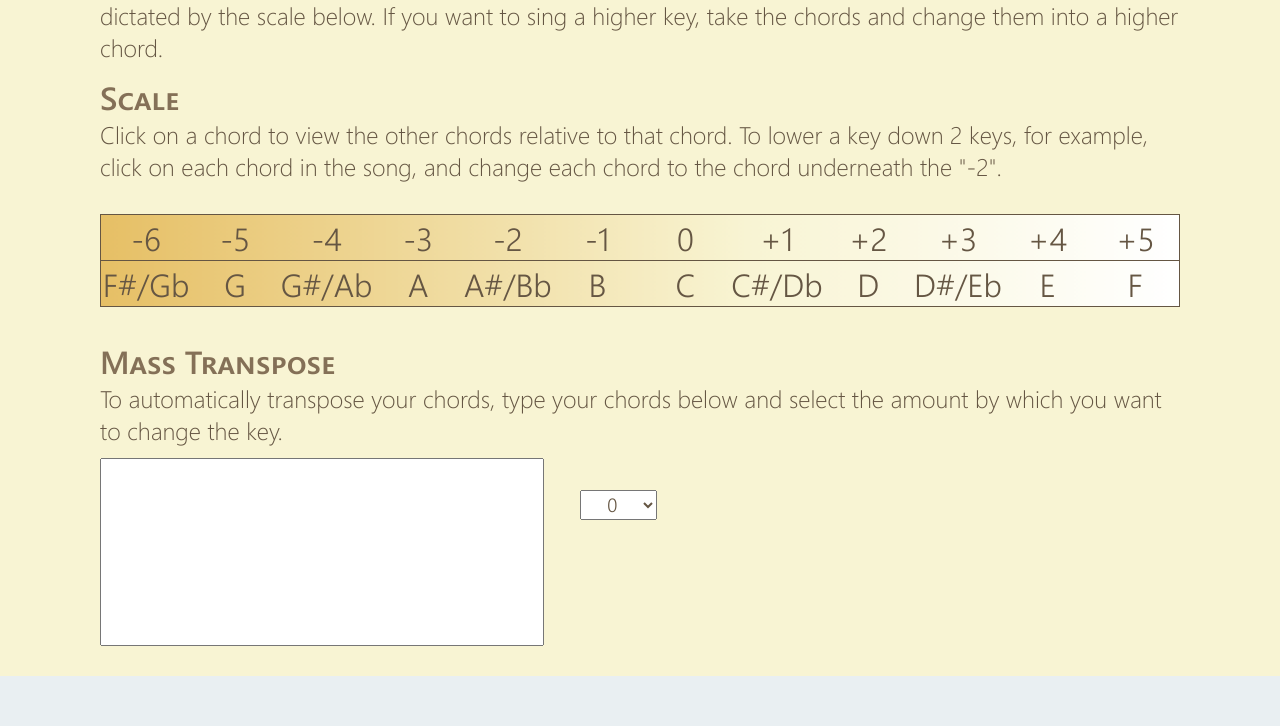
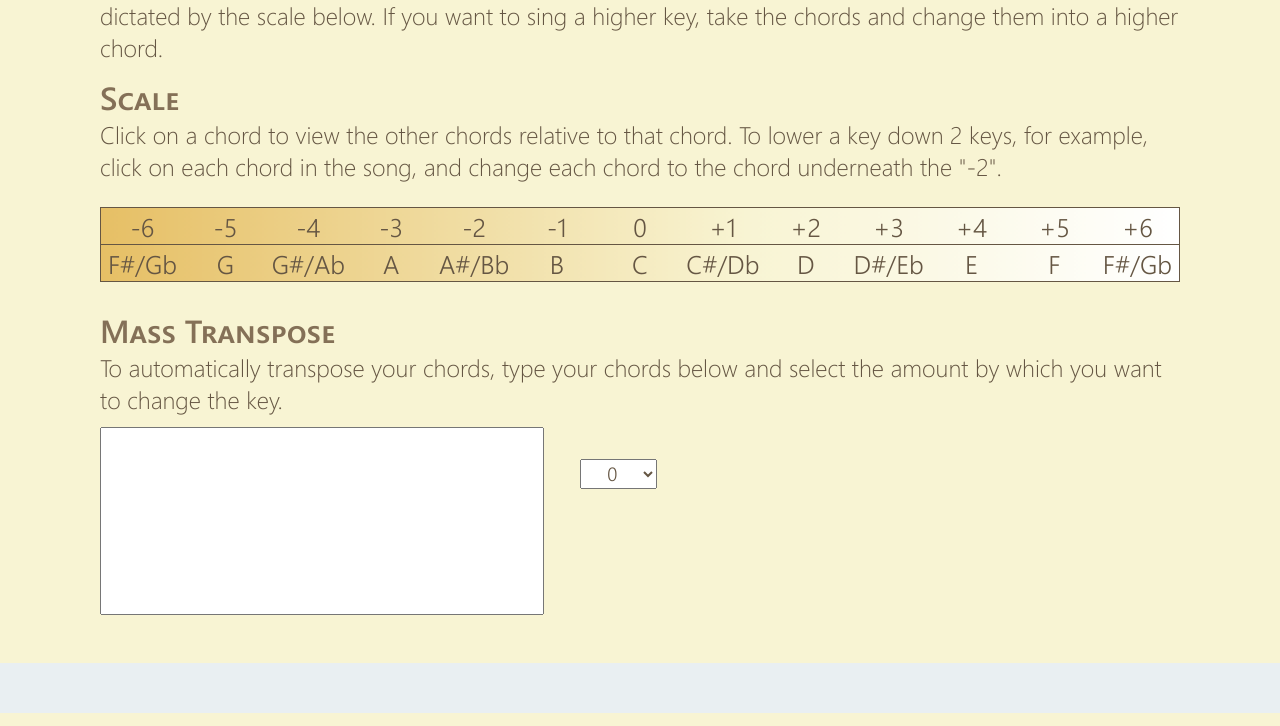
Before and after one commit to brandonchinn178/worshipmate-legacy, a Django app: page /transpose/ in a window 1280 px wide. Shown: the part 423-1149 px from the top of the page. Run offline with Django 3.2, Linux system fonts and the light colour scheme; style sheets or scripts are compiled from the project's sources; parts of the project's set-up code (start-up, migrations or seed data) failed here and were passed over; some web fonts are replaced.

Commit message:
Chord chart with +6

```diff
--- a/wsgi/site/static/scripts/transpose.js
+++ b/wsgi/site/static/scripts/transpose.js
@@ -1,44 +1,55 @@
 Number.prototype.mod = function(n) {
     return ((this % n) + n) % n;
 };
+const chords = ['F#/Gb', 'G', 'G#/Ab', 'A', 'A#/Bb', 'B', 'C', 'C#/Db', 'D', 'D#/Eb', 'E', 'F'];
+var middle = 6;
 
 $(document).ready(function() {
     setScale();
-    shiftChords(0);
     setupTranspose();
 });
 
 function setScale() {
-    var scaleRow = document.getElementById("scale");
-    for (i = -6; i < 6; i++) {
-        var scaleNode = document.createElement("td");
-        scaleNode.innerHTML = (i > 0 ? "+" : "") + i;
-        scaleRow.appendChild(scaleNode);
+    var scale = $("#scale");
+    for (i = -6; i <= 6; i++) {
+        // add a + sign to positive numbers
+        var num = (i > 0 ? "+" : "") + i;
+        scale.append("<td>" + num + "</td>");
     }
-}
 
-function shiftChords(base) {
-    const chords = ['C', 'C#/Db', 'D', 'D#/Eb', 'E', 'F', 'F#/Gb', 'G', 'G#/Ab', 'A', 'A#/Bb', 'B'];
-    var chordRow = document.getElementById("chords");
-    var start = (base + 6) % chords.length;
-    var val = start;
+    function setClick() {
+        var index = chords.indexOf(this.textContent);
+        var diff = index - middle;
+        shiftChords(diff);
+    }
 
-    $.fn.setClick = function(base) {
-        this.click(function() {
-            $("#chords").empty();
-            shiftChords(base);
-        });
-        return this;
-    };
+    var chordRow = $("#chords");
+    chords.forEach(function(chord, i, array) {
+        $("<td class='chord'></td>")
+            .text(chord)
+            .click(setClick)
+            .appendTo(chordRow);
+    });
 
-    for (var i = 0; i < chords.length; i++, val++) {
-        val = val == chords.length ? 0 : val;
-        var chordNode = document.createElement("td");
-        chordNode.innerHTML = chords[val];
-        chordNode.id = "chord" + val;
-        chordRow.appendChild(chordNode);
-        $("#chord"+val).setClick(val);
+    $("<td class='chord'></td>")
+        .text(chords[0])
+        .click(setClick)
+        .appendTo(chordRow);
+};
+
+function shiftChords(diff) {
+    if (diff == 0) return;
+
+    var last = $(".chord:last-child");
+    var row = $("#chords");
+    if (diff < 0) {
+        $(".chord:gt(" + (diff - 2) + ")").prependTo(row);
+    } else {
+        $(".chord:lt(" + diff + ")").appendTo(row);
     }
+    row.append(last);
+    last.text(row.children()[0].textContent);
+    middle = chords.indexOf(row.children()[6].textContent);
 }
 
 function setupTranspose() {
@@ -53,12 +64,8 @@ function setupTranspose() {
         select.appendChild(option);
     }
 
-    $(".app-container .input-change").change(function(evt, params) {
-        transposeChords();
-    });
-    $(".app-container .input-chords").change(function(evt, params) {
-        transposeChords();
-    });
+    $(".app-container .input-change").change(transposeChords);
+    $(".app-container .input-chords").change(transposeChords);
 }
 
 function transposeChords() {
@@ -82,7 +89,7 @@ function transposeChords() {
         var dict = {};
         for (i = 0; i < oldChords.length; i++) {
             var chord = oldChords[i];
-            if (typeof dict[chord] === "undefined") {
+            if (!(chord in dict)) {
                 dict[chord] = transpose(chord, diff);
             }
         }
--- a/wsgi/site/static/style/less/transpose.less
+++ b/wsgi/site/static/style/less/transpose.less
@@ -9,32 +9,35 @@
 #chordchart {
     margin: 1em 0;
     width: 100%;
-    font-size: (@font-size * 2);
+    font-size: (@font-size * 1.6);
     background: -moz-linear-gradient(to right, @orange 0%, #F8F4D3 60%, #FFF 100%);
     background: -webkit-linear-gradient(right, @orange 0%, #F8F4D3 60%, #FFF 100%);
     background: linear-gradient(to right, @orange 0%, #F8F4D3 60%, #FFF 100%);
+    -webkit-user-select: none;
+    -moz-user-select: none;
+    user-select: none;
+    table-layout: fixed;
 
     tr {
         border: 1px solid @brown;
-    }
-
-    td {
-        cursor: default;
-        margin: 0;
-        width: 8%;
-        text-align: center;
+        td {
+            width: 77px;
+            cursor: default;
+            margin: 0;
+            text-align: center;
+        }
+        .chord:hover {
+            cursor: pointer;
+            background: rgba(191,77,40,.5);
+        }
     }
 }
 
-#chords td:hover {
-    cursor: pointer;
-    background: rgba(191,77,40,.5);
-}
 
 .app-container {
     width: 100%;
     > * {
-        display: inline;
+        display: inline-table;
         vertical-align: top;
     }
     .input-chords {
--- a/wsgi/site/static/style/transpose.css
+++ b/wsgi/site/static/style/transpose.css
@@ -11,21 +11,25 @@ body {
 #chordchart {
   margin: 1em 0;
   width: 100%;
-  font-size: 32px;
+  font-size: 25.6px;
   background: -moz-linear-gradient(to right, #e6bf65 0%, #f8f4d3 60%, #ffffff 100%);
   background: -webkit-linear-gradient(right, #e6bf65 0%, #f8f4d3 60%, #ffffff 100%);
   background: linear-gradient(to right, #e6bf65 0%, #f8f4d3 60%, #ffffff 100%);
+  -webkit-user-select: none;
+  -moz-user-select: none;
+  user-select: none;
+  table-layout: fixed;
 }
 #chordchart tr {
   border: 1px solid #655643;
 }
-#chordchart td {
+#chordchart tr td {
+  width: 77px;
   cursor: default;
   margin: 0;
-  width: 8%;
   text-align: center;
 }
-#chords td:hover {
+#chordchart tr .chord:hover {
   cursor: pointer;
   background: rgba(191, 77, 40, 0.5);
 }
@@ -33,7 +37,7 @@ body {
   width: 100%;
 }
 .app-container > * {
-  display: inline;
+  display: inline-table;
   vertical-align: top;
 }
 .app-container .input-chords {
```
